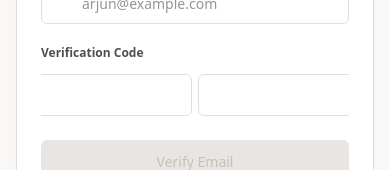
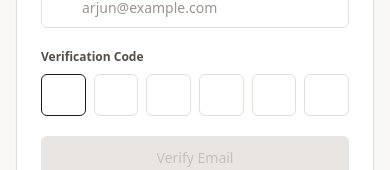
Before and after one commit to vinayprabhakarx/budget-setu, a React (Vite) app in the folder frontend/: page /verify-email in a window 390 px wide. Shown: the part 400-570 px from the top of the page. Built offline with nearby package versions, Linux system fonts and the light colour scheme; no server answers.

Commit message:
Revert "fix(ui): adjust verification code input box dimensions and font scaling for small mobile screens"
This reverts commit 9114f166d95349e5c5ccd5c9087d9e5a498ad638.

```diff
--- a/frontend/src/components/auth/VerificationCodeInput.tsx
+++ b/frontend/src/components/auth/VerificationCodeInput.tsx
@@ -110,7 +110,7 @@
         Verification Code
       </label>
       <div className="relative">
-        <div className="flex gap-1.5 sm:gap-2 justify-center max-w-full overflow-x-auto py-1">
+        <div className="flex gap-2 justify-center">
           {[0, 1, 2, 3, 4, 5].map((index) => (
             <input
               key={index}
@@ -125,7 +125,7 @@
               onKeyDown={(e) => handleKeyDown(index, e)}
               onPaste={handlePaste}
               onFocus={() => handleFocus(index)}
-              className={`input shrink-0 w-10 h-12 sm:w-12 sm:h-14 p-0! text-center font-mono! text-xl sm:text-2xl md:text-3xl! leading-normal font-semibold text-text-primary rounded-lg ${
+              className={`input w-10 h-12 md:w-12 md:h-14 px-1 text-center font-mono! text-3xl! md:text-4xl! leading-none font-semibold text-text-primary ${
                 error && !isVerified ? 'input-error' : ''
               } ${isVerified ? 'bg-bg-disabled border-success text-success' : ''}`}
               disabled={disabled || isVerified}
@@ -133,7 +133,7 @@
             />
           ))}
         </div>
-      </div>
+        </div>
       {error && !isVerified && (
         <p className="text-destructive text-body-sm mt-2 text-center">
           {error}
```
